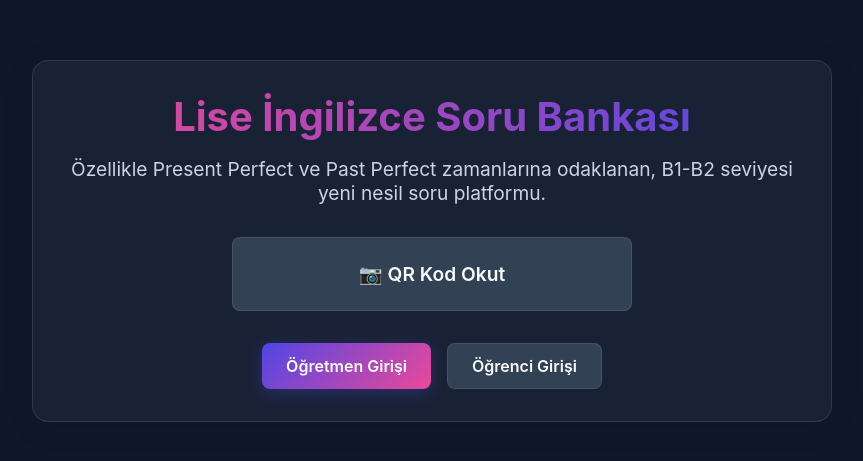
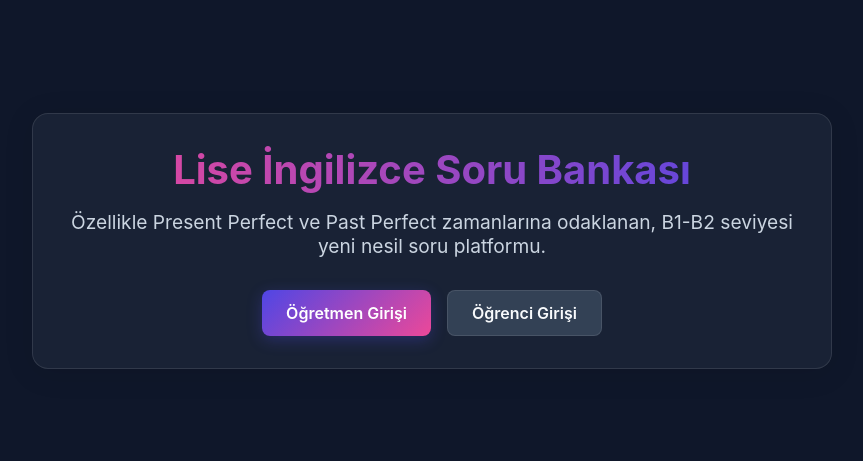
Before and after one commit to seymktrk/ingilizcesorubankasi, a Next.js app: page / in a window 1280 px wide. Shown: the part 159-620 px from the top of the page, without its empty margins (208-1071 px from the left). Built offline with nearby package versions, Linux system fonts and the light colour scheme.

Commit message:
feat: remove QR scanner from landing page to make it cleaner and faster

```diff
--- a/app/page.tsx
+++ b/app/page.tsx
@@ -1,5 +1,4 @@
 import Link from 'next/link';
-import QRScanner from './components/QRScanner';
 
 export default function Home() {
   return (
@@ -10,8 +9,6 @@ export default function Home() {
       <p style={{ color: 'var(--text-muted)', fontSize: '1.2rem', marginBottom: '2rem' }}>
         Özellikle Present Perfect ve Past Perfect zamanlarına odaklanan, B1-B2 seviyesi yeni nesil soru platformu.
       </p>
-
-      <QRScanner />
 
       <div style={{ display: 'flex', gap: '1rem', justifyContent: 'center', marginTop: '2rem' }}>
         <Link href="/teacher" className="btn btn-primary">
```
